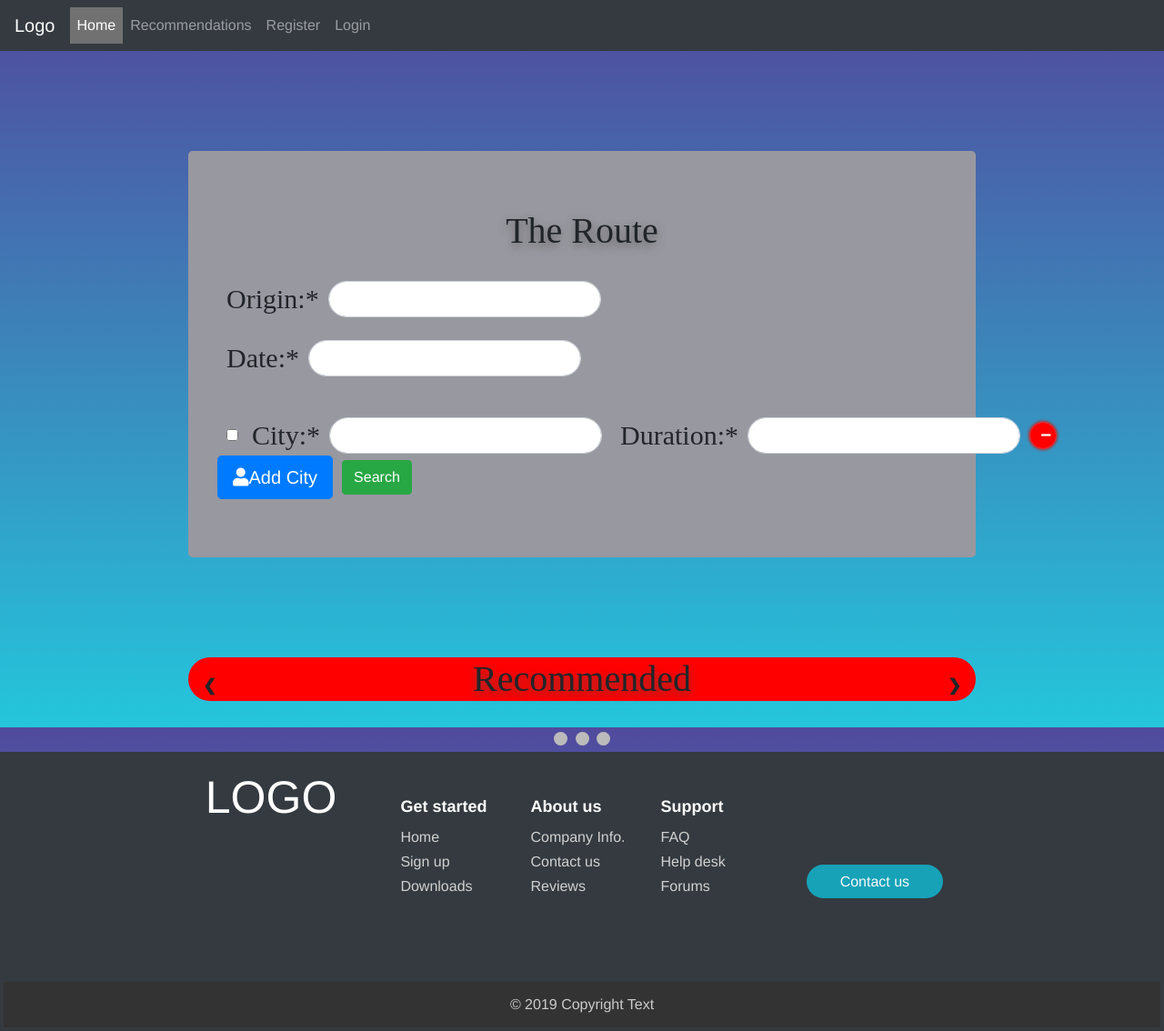
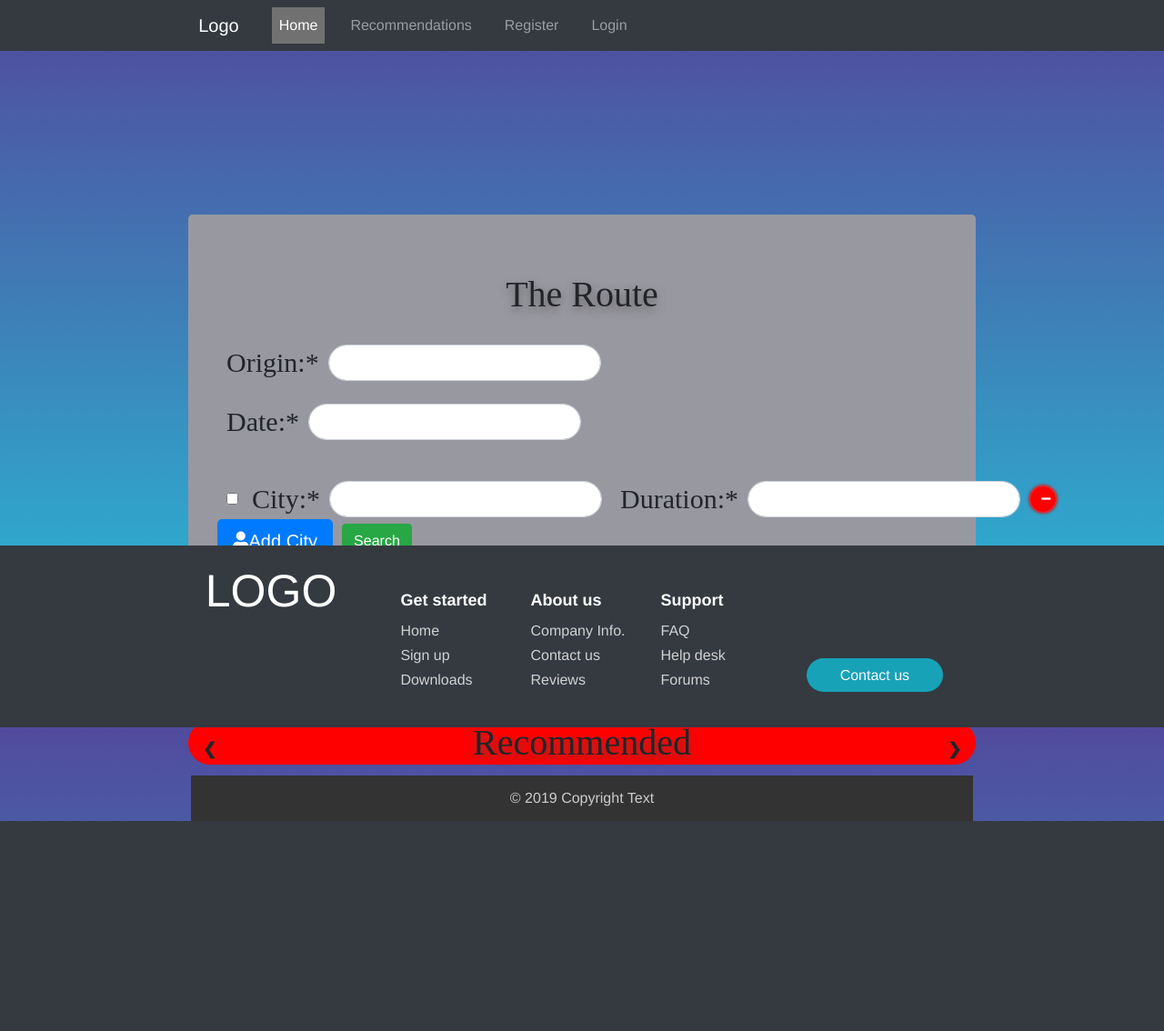
Before and after one commit to MEDHAT-ALHADDAD/The-Route, a Django app: page /home/ in a window 1280 px wide. Shown: the whole page at 91% size. After the commit the page ends 903 px from the top, so only its background shows below. Run offline with Django 3.2, Linux system fonts and the light colour scheme; some libraries are stand-ins or nearby versions; some web fonts are replaced.

Commit message:
Changed base.html

```diff
--- a/the_route/website/templates/base.html
+++ b/the_route/website/templates/base.html
@@ -21,11 +21,44 @@
     <script src="https://cdnjs.cloudflare.com/ajax/libs/popper.js/1.14.7/umd/popper.min.js" integrity="sha384-UO2eT0CpHqdSJQ6hJty5KVphtPhzWj9WO1clHTMGa3JDZwrnQq4sF86dIHNDz0W1" crossorigin="anonymous"></script>
     <script src="https://stackpath.bootstrapcdn.com/bootstrap/4.3.1/js/bootstrap.min.js" integrity="sha384-JjSmVgyd0p3pXB1rRibZUAYoIIy6OrQ6VrjIEaFf/nJGzIxFDsf4x0xIM+B07jRM" crossorigin="anonymous"></script>
     <title>Document</title>
+    <style type="text/css">
+        #myFooter{
+            clear: both;
+            position: absolute;
+            width: 100%;
+            bottom: 0;
+            height: 200px;
+        }
+        body
+        {
+            margin-bottom: 70px;
+            padding-bottom: 200px;
+        }
+        html{
+            min-height: 100%;
+            position: relative;
+            margin: 0;
+            padding: 0;
+        }
+        .navbar
+        {
+            margin-bottom: 70px;
+        }
+        .form-group input
+        {
+            border-radius: 50px;
+        }
+        .nav-link
+        {
+            margin-left: 20px;
+        }
+    </style>
 </head>
 <body>
 
     <nav class="navbar navbar-expand-lg navbar-dark bg-dark">
-        <a class="navbar-brand" href="#">Logo</a>
+        <div class="container">
+            <a class="navbar-brand" href="#">Logo</a>
         <button class="navbar-toggler" type="button" data-toggle="collapse" data-target="#navbarNavAltMarkup" aria-controls="navbarNavAltMarkup" aria-expanded="false" aria-label="Toggle navigation">
           <span class="navbar-toggler-icon"></span>
         </button>
@@ -37,6 +70,8 @@
             <a class="nav-item nav-link " href="#">Login</a>
           </div>
         </div>
+        </div>
+
       </nav>
 
       {% block content %}{% endblock %}
@@ -81,9 +116,10 @@
                         <button type="button" class="btn btn-default text-light bg-info">Contact us</button>
                     </div>
                 </div>
-            </div>
-            <div class="footer-copyright">
+                <div class="footer-copyright">
                 <p>© 2019 Copyright Text </p>
             </div>
+            </div>
+
         </footer>
 </html>
```
